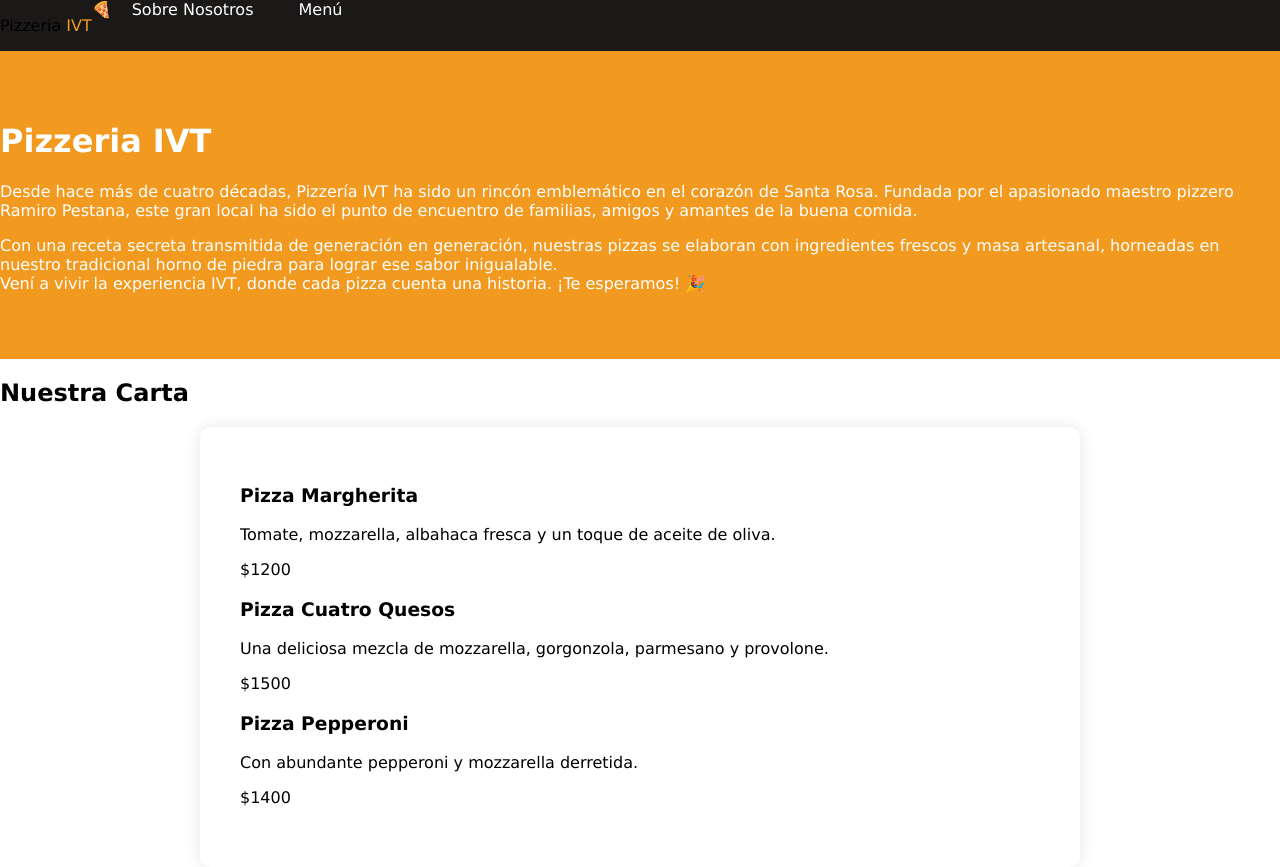
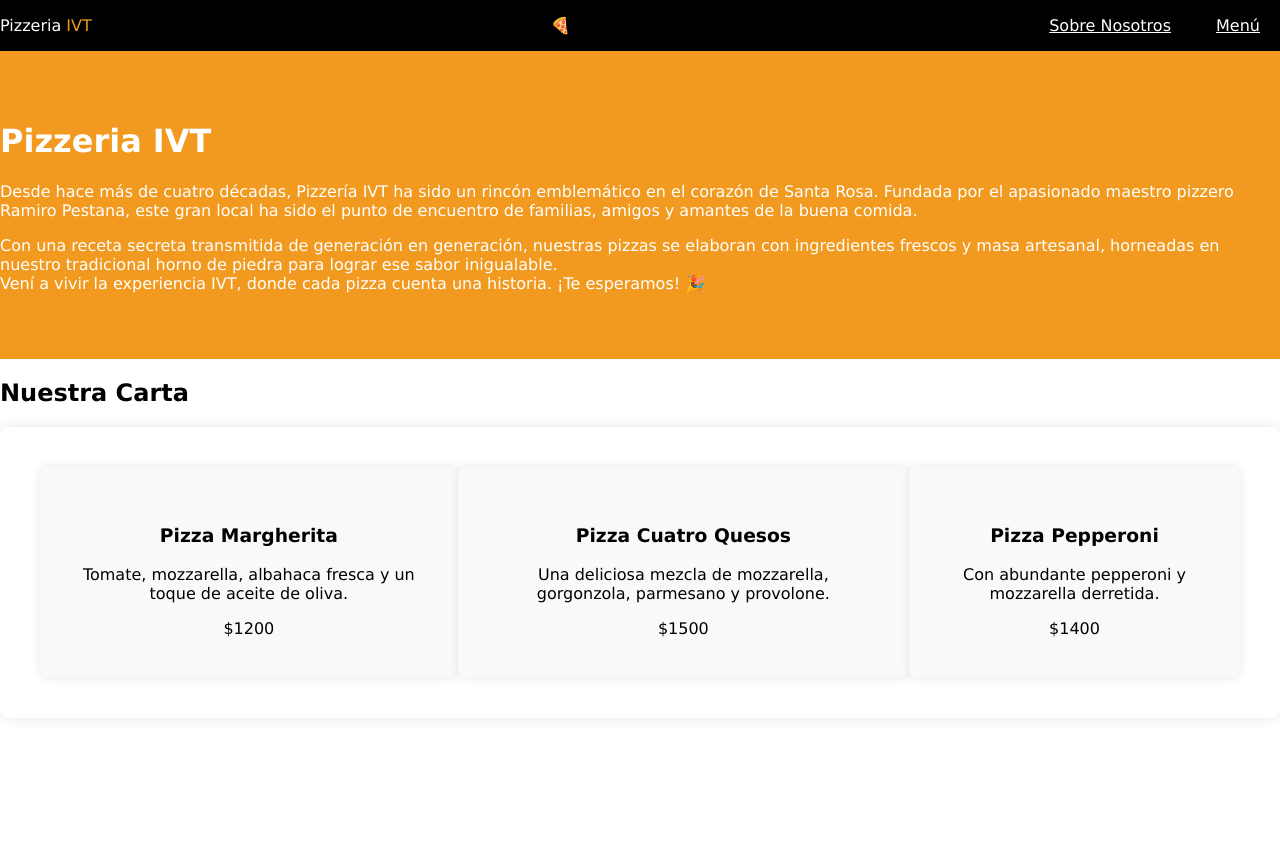
Before and after one commit to Benjah94/examenes, a plain HTML site: page index.html in a window 1280 px wide. After the commit the page ends 800 px from the top, so only its background shows below. Drawn offline with Linux system fonts and the light colour scheme.

Commit message:
15/05/25

```diff
--- a/B.css
+++ b/B.css
@@ -11,43 +11,45 @@ body {
 /*TRABAJAR A PARTIR DE ACA ABAJO*/
 /*REGLAS ACTIVIDAD 1*/
 nav {
-
-    background-color: rgb(27, 25, 24);
-list-style: none;
+background-color: rgb(0, 0, 0);
 display: flex;
-padding: 0;
-margin: 0;
+justify-content: space-between;
+align-items: center;
+color: white;
 }
 
 nav a {
     color: rgb(255, 255, 255);
-    text-decoration: none;
     padding: 10px 20px;
 }
 
 header {
-    padding: 2rem;
     background-color: #F29A1F;
     color: white;
     padding: 50px 0;
-
-}
+  }
 
 
 
 
 
 .menu-grupo {
-    margin: 0 auto;
     background-color: #fff;
     padding: 40px;
     border-radius: 10px;
     box-shadow: 0 0 15px rgba(0,0,0,0.1);
-    max-width: 800px;
+   text-align: center;
+   display: flex;
+    justify-content: center;
 }
 
 .menu-item{
-    margin-bottom: 20px;
+    background-color: #f9f9f9;
+    padding: 40px;
+    border-radius: 8px;
+    box-shadow: 0 0 10px rgba(0,0,0,0.1);
+
+
 
 }
 
@@ -55,11 +57,8 @@ header {
 .menu-item:hover {
     display: flex;
     justify-content: space-between;
-    font-size: 1.2em;
     color: rgb(0, 0, 0);
 }
 nav a:hover {
-    font-size: 0.95em;
-    color: rgb(0, 0, 0);
-    margin-top: 5px;
+    color: rgb(255, 166, 0);
 }
```
